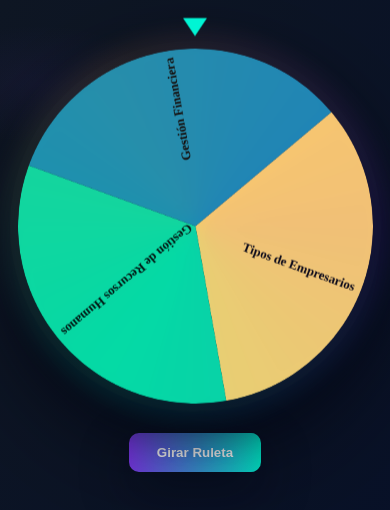
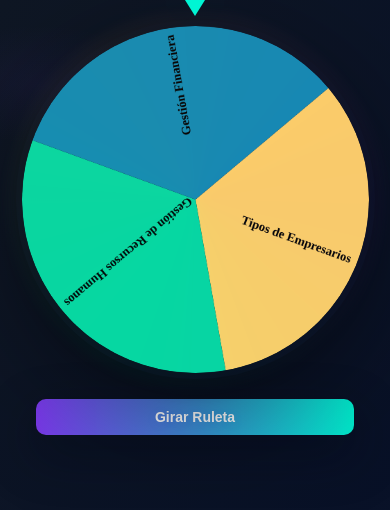
Before and after one commit to Nachoromero1/Proyecto-EscTec, a plain HTML site: page index.html in a window 390 px wide. Drawn offline with Linux system fonts and the light colour scheme.

Commit message:
se hizo responsive y se resolvio un error visual

```diff
--- a/style.css
+++ b/style.css
@@ -185,3 +185,33 @@
   from{opacity:0; transform:translateY(8px)}
   to{opacity:1; transform:translateY(0)}
 }
+
+/* Responsive adjustments */
+@media (max-width: 768px) {
+  body{padding:20px 12px 36px}
+  #wheelContainer{width:min(420px,96vw); margin-top:8px}
+  #wheelContainer::before{opacity:0.12; filter:blur(8px) saturate(100%)}
+  canvas{border:6px solid transparent; box-shadow:0 12px 30px rgba(0,0,0,0.45)}
+  #arrow{border-left:12px solid transparent; border-right:12px solid transparent; border-bottom:18px solid var(--neon-1); bottom:calc(100% + 6px)}
+  button{padding:10px 18px; font-size:15px; border-radius:10px}
+  #resultado,#quiz,#final{padding:16px; border-radius:12px}
+  #resultado h2, #quiz h2, #final h2{font-size:18px}
+  .option{padding:10px 12px}
+  #timer{font-size:14px}
+}
+
+@media (max-width: 420px){
+  /* further simplify and reduce heavy visual effects for small devices */
+  body{padding:14px 10px 28px}
+  #wheelContainer{width:92vw; margin-top:6px; animation:none}
+  #wheelContainer::before{opacity:0.08; filter:blur(6px) saturate(95%)}
+  canvas{box-shadow:0 8px 20px rgba(0,0,0,0.36)}
+  #arrow{border-left:10px solid transparent; border-right:10px solid transparent; border-bottom:16px solid var(--neon-1); bottom:calc(100% + 4px)}
+  button{width:86%; max-width:320px; padding:10px 14px; font-size:14px}
+  #resultado,#quiz,#final{padding:14px; margin:12px auto; box-shadow:0 10px 26px rgba(0,0,0,0.36); border:1px solid rgba(255,255,255,0.02); backdrop-filter:none}
+  #resultado h2, #quiz h2, #final h2{font-size:16px}
+  .option{padding:10px; font-size:14px}
+  .option:hover{transform:translateX(4px) translateY(-2px)}
+  /* disable some heavy animations */
+  #arrow, #wheelContainer{animation:none}
+}
```
